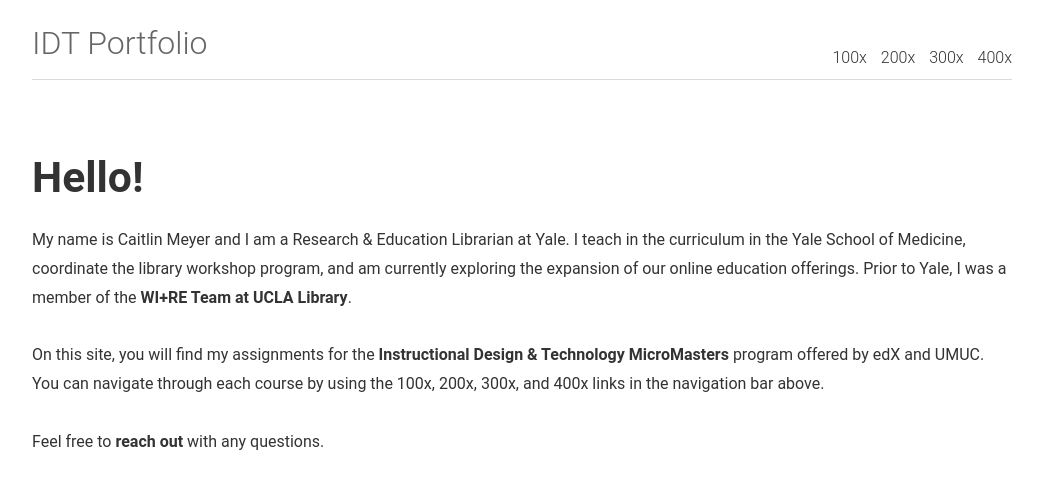
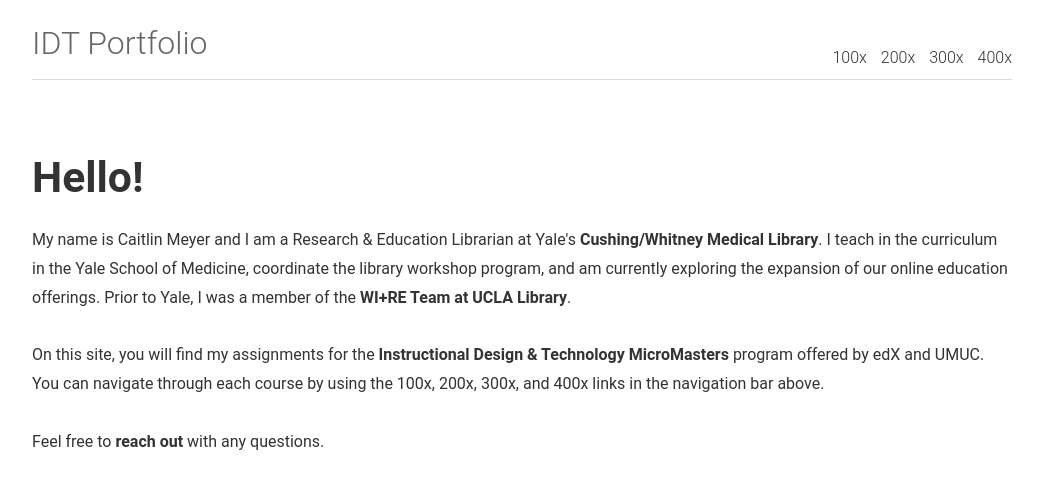
Before and after one commit to caitlinmeyer/idt-portfolio, a Jekyll site: the page built from index.html, in a window 1280 px wide. Shown: the top 489 px of the page, without its empty margins (118-1161 px from the left). Built offline with Jekyll 4.4.1, drawn with Linux system fonts in a browser that asks for light colours; the list of posts is cut into pages by our own code.

Commit message:
Update index.html

```diff
--- a/index.html
+++ b/index.html
@@ -3,6 +3,6 @@
 ---
 
 <h1>Hello!</h1>
-My name is Caitlin Meyer and I am a Research & Education Librarian at Yale. I teach in the curriculum in the Yale School of Medicine, coordinate the library workshop program, and am currently exploring the expansion of our online education offerings.  Prior to Yale, I was a member of the <a href="https://uclalibrary.github.io/research-tips/">WI+RE Team at UCLA Library</a>.<BR><BR>
+My name is Caitlin Meyer and I am a Research & Education Librarian at Yale's <a href="https://library.medicine.yale.edu">Cushing/Whitney Medical Library</a>. I teach in the curriculum in the Yale School of Medicine, coordinate the library workshop program, and am currently exploring the expansion of our online education offerings.  Prior to Yale, I was a member of the <a href="https://uclalibrary.github.io/research-tips/">WI+RE Team at UCLA Library</a>.<BR><BR>
 On this site, you will find my assignments for the <a href="https://www.edx.org/micromasters/instructional-design-technology">Instructional Design & Technology MicroMasters</a> program offered by edX and UMUC. You can navigate through each course by using the 100x, 200x, 300x, and 400x links in the navigation bar above. <BR><BR>
 	Feel free to <a href="mailto:caitlin.meyer@yale.edu">reach out</a> with any questions.
```
